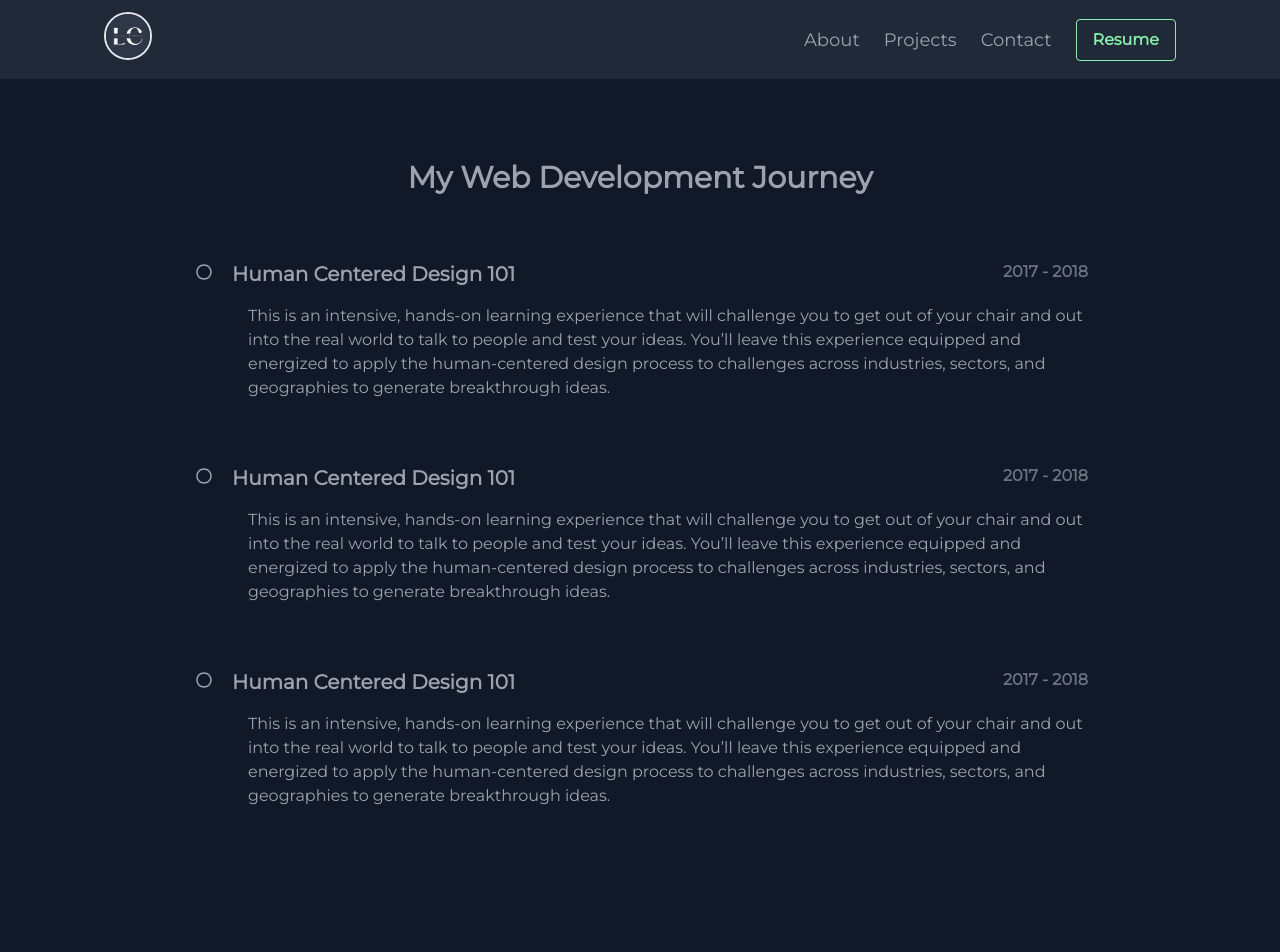
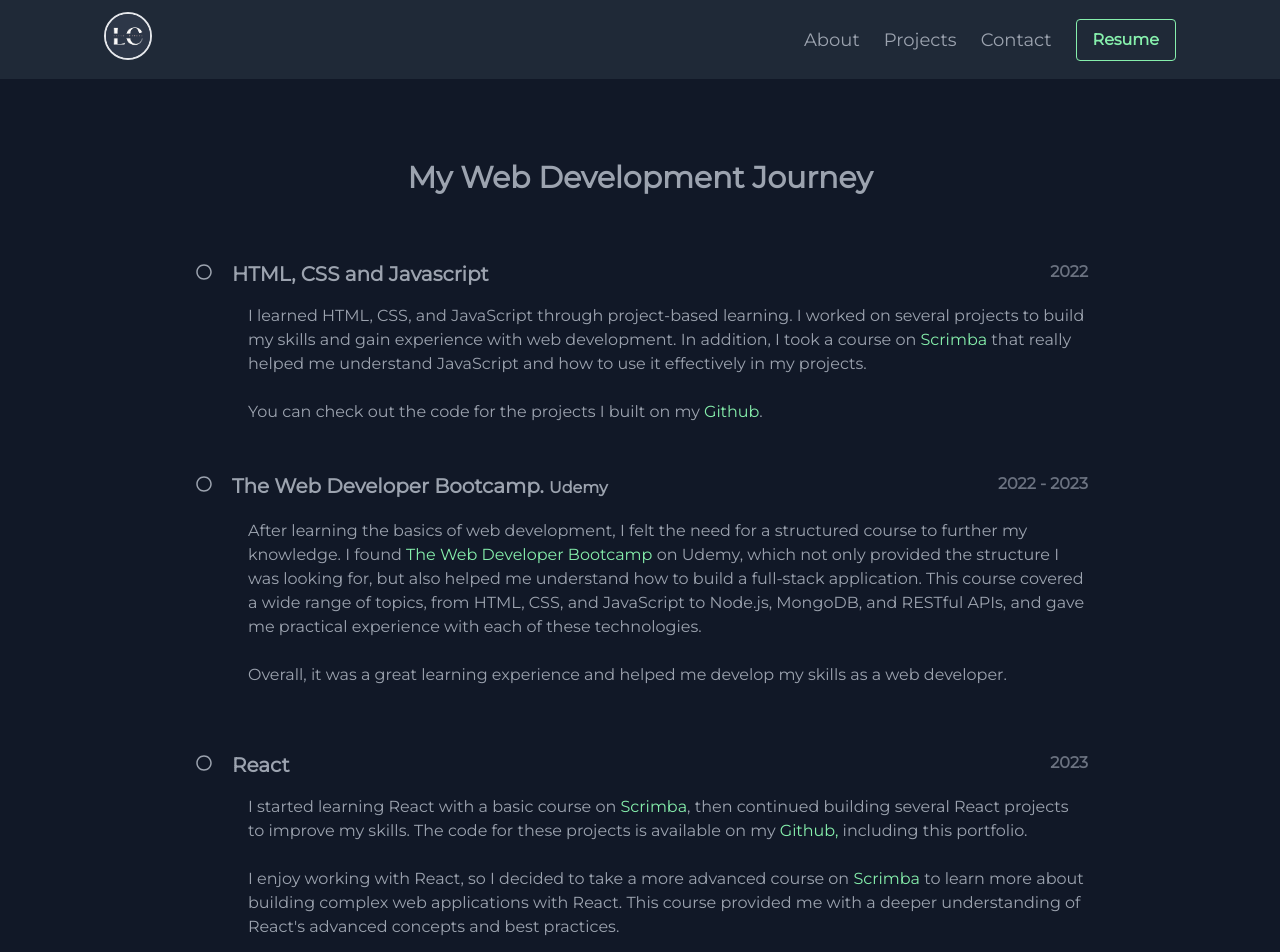
Before and after one commit to LucasCoppola/Portfolio-og, a React (Vite) app: page /timeline in a window 1280 px wide. Shown: the top 952 px of the page. Built offline with nearby package versions, Linux system fonts and the light colour scheme.

Commit message:
added timeline sections

```diff
--- a/src/pages/Timeline.jsx
+++ b/src/pages/Timeline.jsx
@@ -8,6 +8,49 @@ const Timeline = () => {
 				<h2 className="mb-16 text-center text-3xl font-bold">My Web Development Journey</h2>
 				<div className="mx-auto max-w-4xl">
 					<ul className="relative">
+						{/* HTML, CSS and Javascript */}
+						<li className="mb-12">
+							<div className="mb-4 flex items-start">
+								<div className="z-10 flex h-6 w-6 items-center justify-center">
+									<FaRegCircle />
+								</div>
+								<div className="ml-4 flex-1 font-medium">
+									<div className="flex items-start justify-between">
+										<h3 className="text-xl font-bold">HTML, CSS and Javascript</h3>
+										<div className="text-right font-bold text-gray-500">2022</div>
+									</div>
+								</div>
+							</div>
+							<div className="ml-14">
+								<div className="font-medium">
+									I learned HTML, CSS, and JavaScript through project-based learning. I worked on
+									several projects to build my skills and gain experience with web development. In
+									addition, I took a course on{' '}
+									<a
+										href="https://scrimba.com/learn/learnjavascript"
+										target="_blank"
+										className="text-green-300"
+									>
+										Scrimba
+									</a>{' '}
+									that really helped me understand JavaScript and how to use it effectively in my
+									projects.
+									<br />
+									<br />
+									You can check out the code for the projects I built on my{' '}
+									<a
+										href="https://github.com/LucasCoppola"
+										target="_blank"
+										className="text-green-300"
+									>
+										Github
+									</a>
+									.
+								</div>
+							</div>
+						</li>
+
+						{/* Udemy Bootcamp*/}
 						<li className="mb-16">
 							<div className="mb-4 flex items-start">
 								<div className="z-10 flex h-6 w-6 items-center justify-center">
@@ -15,21 +58,46 @@ const Timeline = () => {
 								</div>
 								<div className="ml-4 flex-1 font-medium">
 									<div className="flex items-start justify-between">
-										<h3 className="text-xl font-bold">Human Centered Design 101</h3>
-										<div className="text-right font-bold text-gray-500">2017 - 2018</div>
+										<h3 className="text-xl font-bold">
+											<a
+												href="https://www.udemy.com/course/the-web-developer-bootcamp/"
+												target="_blank"
+											>
+												The Web Developer Bootcamp.{' '}
+											</a>
+											<small>
+												Udemy
+												<small />
+											</small>
+										</h3>
+										<div className="text-right font-bold text-gray-500">2022 - 2023</div>
 									</div>
 								</div>
 							</div>
 							<div className="ml-14">
 								<div className="font-medium">
-									This is an intensive, hands-on learning experience that will challenge you to get
-									out of your chair and out into the real world to talk to people and test your ideas.
-									You’ll leave this experience equipped and energized to apply the human-centered
-									design process to challenges across industries, sectors, and geographies to generate
-									breakthrough ideas.
+									After learning the basics of web development, I felt the need for a structured
+									course to further my knowledge. I found{' '}
+									<a
+										href="https://www.udemy.com/course/the-web-developer-bootcamp/"
+										target="_blank"
+										className="text-green-300"
+									>
+										The Web Developer Bootcamp
+									</a>{' '}
+									on Udemy, which not only provided the structure I was looking for, but also helped
+									me understand how to build a full-stack application. This course covered a wide
+									range of topics, from HTML, CSS, and JavaScript to Node.js, MongoDB, and RESTful
+									APIs, and gave me practical experience with each of these technologies.
+									<br />
+									<br />
+									Overall, it was a great learning experience and helped me develop my skills as a web
+									developer.
 								</div>
 							</div>
 						</li>
+
+						{/* React */}
 						<li className="mb-16">
 							<div className="mb-4 flex items-start">
 								<div className="z-10 flex h-6 w-6 items-center justify-center">
@@ -37,21 +105,48 @@ const Timeline = () => {
 								</div>
 								<div className="ml-4 flex-1 font-medium">
 									<div className="flex items-start justify-between">
-										<h3 className="text-xl font-bold">Human Centered Design 101</h3>
-										<div className="text-right font-bold text-gray-500">2017 - 2018</div>
+										<h3 className="text-xl font-bold">React</h3>
+										<div className="text-right font-bold text-gray-500">2023</div>
 									</div>
 								</div>
 							</div>
 							<div className="ml-14">
 								<div className="font-medium">
-									This is an intensive, hands-on learning experience that will challenge you to get
-									out of your chair and out into the real world to talk to people and test your ideas.
-									You’ll leave this experience equipped and energized to apply the human-centered
-									design process to challenges across industries, sectors, and geographies to generate
-									breakthrough ideas.
+									I started learning React with a basic course on{' '}
+									<a
+										href="https://scrimba.com/learn/learnreact"
+										target="_blank"
+										className="text-green-300"
+									>
+										Scrimba
+									</a>
+									, then continued building several React projects to improve my skills. The code for
+									these projects is available on my{' '}
+									<a
+										href="https://github.com/LucasCoppola"
+										target="_blank"
+										className="text-green-300"
+									>
+										Github,{' '}
+									</a>
+									including this portfolio.
+									<br />
+									<br />I enjoy working with React, so I decided to take a more advanced course on{' '}
+									<a
+										href="https://scrimba.com/learn/react"
+										target="_blank"
+										className="text-green-300"
+									>
+										Scrimba
+									</a>{' '}
+									to learn more about building complex web applications with React. This course
+									provided me with a deeper understanding of React's advanced concepts and best
+									practices.
 								</div>
 							</div>
 						</li>
+
+						{/* Data Structures and algorithms  */}
 						<li className="mb-16">
 							<div className="mb-4 flex items-start">
 								<div className="z-10 flex h-6 w-6 items-center justify-center">
@@ -59,18 +154,25 @@ const Timeline = () => {
 								</div>
 								<div className="ml-4 flex-1 font-medium">
 									<div className="flex items-start justify-between">
-										<h3 className="text-xl font-bold">Human Centered Design 101</h3>
-										<div className="text-right font-bold text-gray-500">2017 - 2018</div>
+										<h3 className="text-xl font-bold">Data Structures and Algorithms</h3>
+										<div className="text-right font-bold text-gray-500">Currently</div>
 									</div>
 								</div>
 							</div>
 							<div className="ml-14">
 								<div className="font-medium">
-									This is an intensive, hands-on learning experience that will challenge you to get
-									out of your chair and out into the real world to talk to people and test your ideas.
-									You’ll leave this experience equipped and energized to apply the human-centered
-									design process to challenges across industries, sectors, and geographies to generate
-									breakthrough ideas.
+									I have been taking{' '}
+									<a
+										href="https://frontendmasters.com/courses/algorithms/"
+										target="_blank"
+										className="text-green-300"
+									>
+										The Last Algorithms Course You'll Need
+									</a>{' '}
+									on Frontend Masters to improve my understanding of data structures and algorithms.
+									After trying other courses, I found this one to be the most comprehensive and easy
+									to follow. I am applying what I learn from the course by practicing coding
+									challenges to reinforce my knowledge and skills.
 								</div>
 							</div>
 						</li>
```
